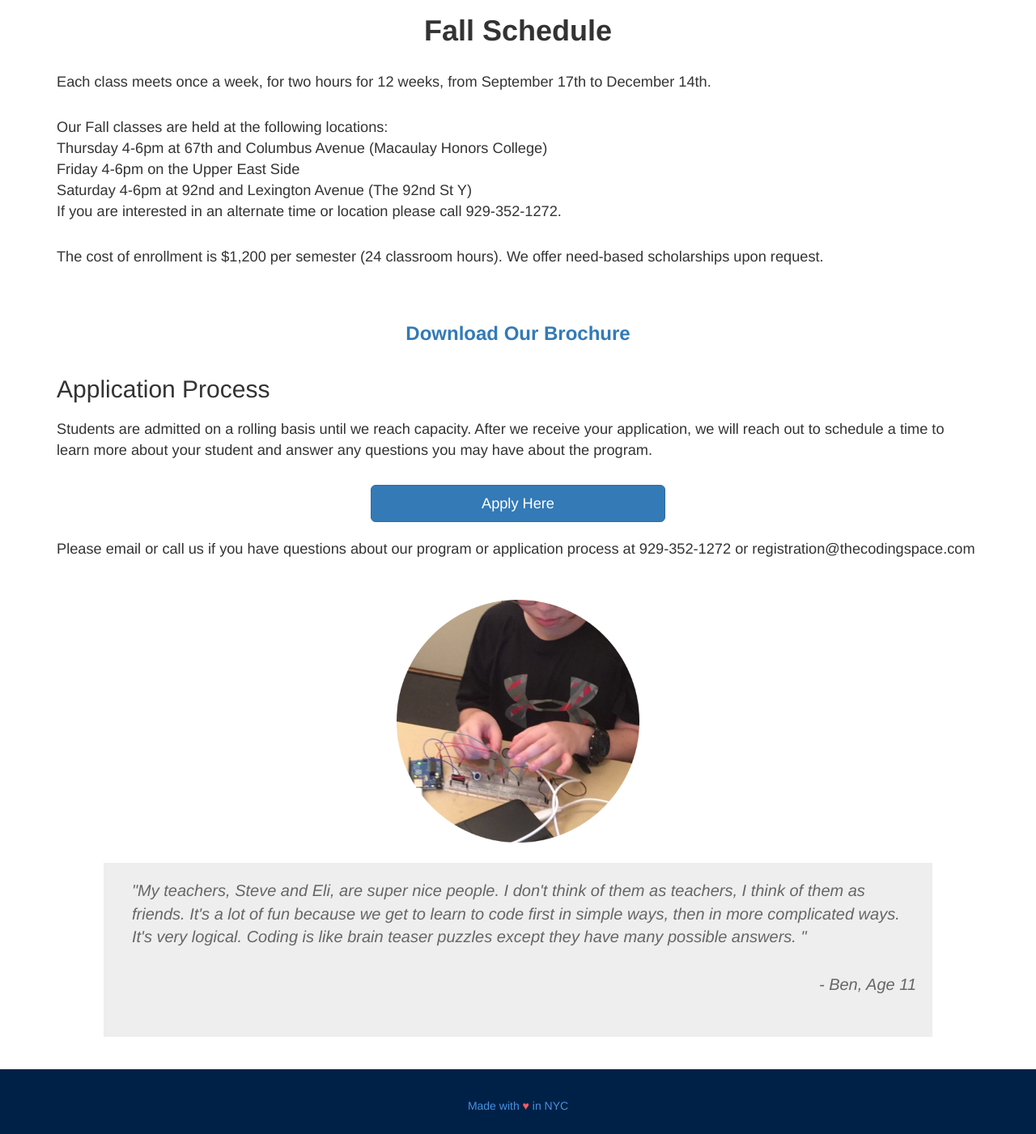
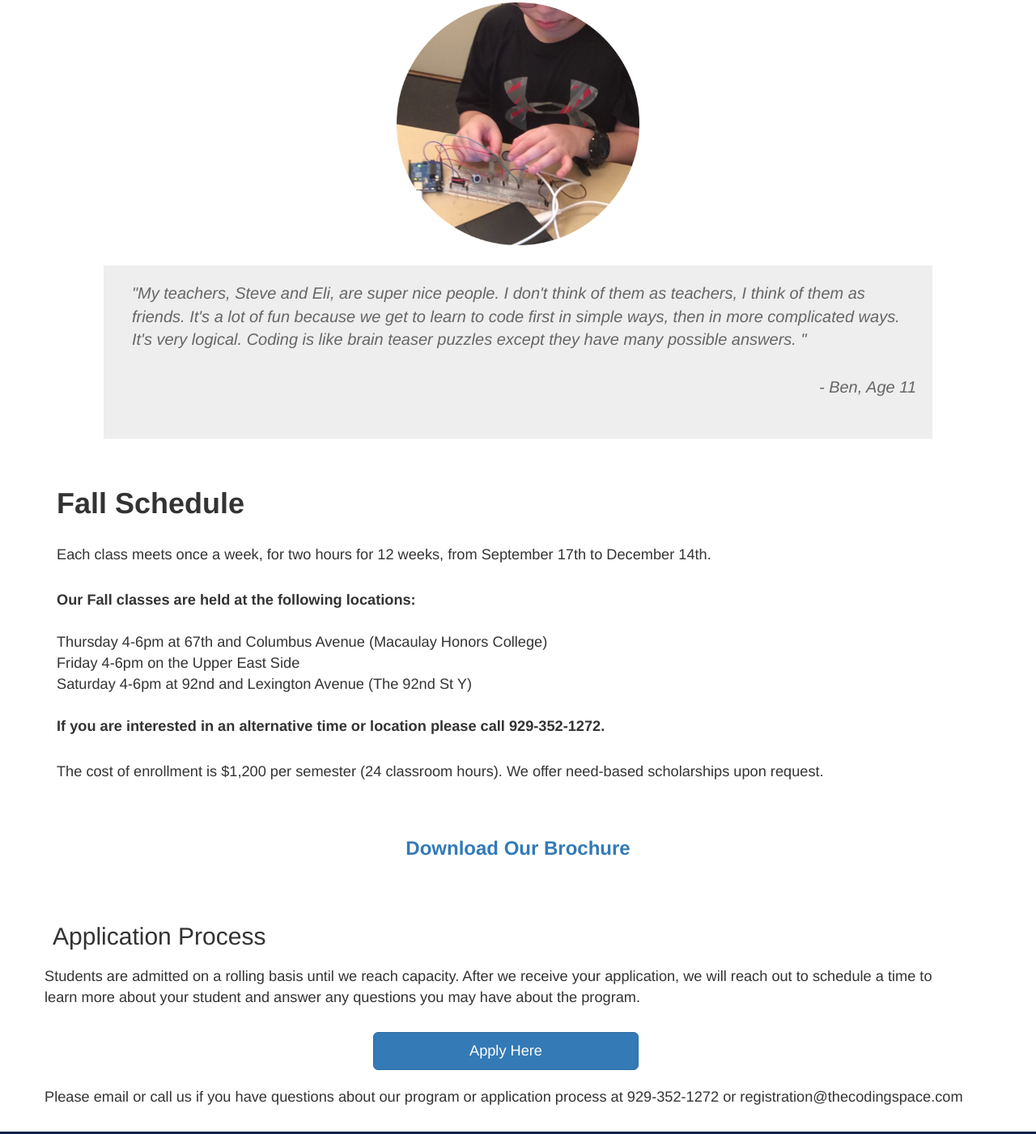
Before and after one commit to williamcferg/cs-website, a plain HTML site: page Fall-Classes.html in a window 1280 px wide. Shown: the part 372-1773 px from the top of the page at 81% size. Drawn offline with nearby package versions, Linux system fonts and the light colour scheme.

Commit message:
reorder of ben testimonial and emphasis

```diff
--- a/Fall-Classes.html
+++ b/Fall-Classes.html
@@ -93,62 +93,9 @@ j=d.createElement(s),dl=l!='dataLayer'?'&l='+l:'';j.async=true;j.src=
         </div>
       </div>
 
-
-    <!-- About -->
-      <div class="about" style="margin: 20px;">
-        <div class="container">
-          <div>
-              <h1 style="text-align:center;">Fall Schedule</h1>
-              <div style="font-size:1.3em">
-                <style>
-                  p {padding-bottom: 20px;}
-                </style>
-                <p>
-                  Each class meets once a week, for two hours for 12 weeks,
-                  from September 17th to December 14th.
-                </p>
-                <p>
-                  Our Fall classes are held at the following locations:<br>
-                  Thursday 4-6pm at 67th and Columbus Avenue (Macaulay Honors College) <br>
-                  Friday 4-6pm on the Upper East Side <br>
-                  Saturday 4-6pm at 92nd and Lexington Avenue (The 92nd St Y) <br>
-                  If you are interested in an alternate time or location please call 929-352-1272.
-                </p>
-                <p>
-                  The cost of enrollment is $1,200 per semester (24 classroom hours).
-                  We offer need-based scholarships upon request.
-                </p>
-
-                <div class="hidden-xs" style="max-width: 500px; max-height: 120px; margin: 20px auto; border: 2px solid white">
-              <!--<a href ="http://thecodingspace.com/Fall-Classes.html" class="btn">-->
-              <center><a onclick="ga('send', 'event', 'one-pager', 'download');" target="_blank" href="Coding Space One Pager.pdf" class="btn"> <h3 style="font-weight: bold;">Download Our Brochure</h3></a></center>
-            </div>
-
-                <h2 style="padding-bottom:10px;">Application Process</h2>
-                <p>
-                  Students are admitted on a rolling basis until we reach capacity.
-
-                  After we receive your application, we will reach out to schedule a time
-                  to learn more about your student and answer any questions you may have about
-                  the program.
-                </p>
-                 <div style="text-align:center; padding-bottom:20px;">
-                  <center><a style="font-size: 1em;width: 20em" href="./apply.html" class="btn btn-primary btn-lg">Apply Here</a></center>
-                </div>
-                <p>
-                  Please email or call us if you have questions about our program or application process at 929-352-1272 or registration@thecodingspace.com
-                </p>
-              </div>
-            </div>
-          </div>
-        </div>
-      </div>
-
-    </div>
-
-<!-- Testimonial -->
+    <!-- Testimonial -->
     <div>
-      <center><img id= "ben-pic" src ="img/Ben-face.png" /></center>
+      <center><img id= "ben-pic" src ="img/Ben-face.png" style ="margin: 25px;"/></center>
     </div>
 
     <div class="testimontials" style="font-size:10px; margin-bottom: 40px">
@@ -166,6 +113,71 @@ j=d.createElement(s),dl=l!='dataLayer'?'&l='+l:'';j.async=true;j.src=
         </div>
       </div>
     </div>
+
+    <!-- About -->
+     <div class="about" >  <!--style="margin: 20px;"-->
+        <div class="container">
+          <div>
+              <h1>Fall Schedule</h1>
+              <div style="font-size:1.3em">
+                <style>
+                  p {padding-bottom: 20px;}
+                </style>
+                <p>
+                  Each class meets once a week, for two hours for 12 weeks,
+                  from September 17th to December 14th.
+                </p>
+                <p>
+                  <strong>Our Fall classes are held at the following locations:</strong><br> <br>
+                  Thursday 4-6pm at 67th and Columbus Avenue (Macaulay Honors College) <br>
+                  Friday 4-6pm on the Upper East Side <br>
+                  Saturday 4-6pm at 92nd and Lexington Avenue (The 92nd St Y) <br><br>
+                  <strong>If you are interested in an alternative time or location please call 929-352-1272.</strong>
+                </p>
+                <p>
+                  The cost of enrollment is $1,200 per semester (24 classroom hours).
+                  We offer need-based scholarships upon request.
+                </p>
+
+                <div class="hidden-xs" style="max-width: 500px; max-height: 120px; margin: 20px auto; border: 2px solid white">
+              <!--<a href ="http://thecodingspace.com/Fall-Classes.html" class="btn">-->
+              <center><a onclick="ga('send', 'event', 'one-pager', 'download');" target="_blank" href="Coding Space One Pager.pdf" class="btn" style= "margin-bottom:10px;"> <h3 style="font-weight: bold;">Download Our Brochure</h3></a></center>
+            </div>
+
+   <!--Application Process-->
+  <!-- <div class="container" >-->
+  <!-- <div class="application-process" style ="margin-bottom: 20px;">-->
+  <!--<a name="team"></a>-->
+  <!--      <div class="container">-->
+            <div class="row" style = "width:100%;">
+                <!--<div class="col-lg-12 text-center" >-->
+                     <h2 style="padding:10px; ">Application Process</h2>
+                <p>
+                  Students are admitted on a rolling basis until we reach capacity.
+
+                  After we receive your application, we will reach out to schedule a time
+                  to learn more about your student and answer any questions you may have about
+                  the program.
+                </p>
+                 <div style="text-align:center; padding-bottom:20px;">
+                  <center><a style="font-size: 1em;width: 18em" href="./apply.html" class="btn btn-primary btn-lg">Apply Here</a></center>
+                </div>
+                <p>
+                  Please email or call us if you have questions about our program or application process at 929-352-1272 or registration@thecodingspace.com
+                </p>
+              </div>
+            </div>
+          </div>
+        <!--</div>-->
+    <!--  </div> -->
+    <!--</div>-->
+    <!--            </div>-->
+              </div>
+           </div>
+     </div>
+
+
+
 
 
 
--- a/css/style.css
+++ b/css/style.css
@@ -316,7 +316,7 @@ footer p {
 /** Class Description **/
 
 .class-description {
-	background-color: #4A90E2;;
+	background-color: #4A90E2;
 	padding-bottom: 50px;
 	padding-top: 30px;
 }
@@ -366,3 +366,11 @@ footer p {
 #ben-pic {width:300px;
 		height:300px;
 		margin-bottom:25px;}
+
+
+.application-process {
+	background-color: #4A90E2;;
+	padding-bottom: 50px;
+	padding-top: 30px;
+		width: 100%;
+}
```
